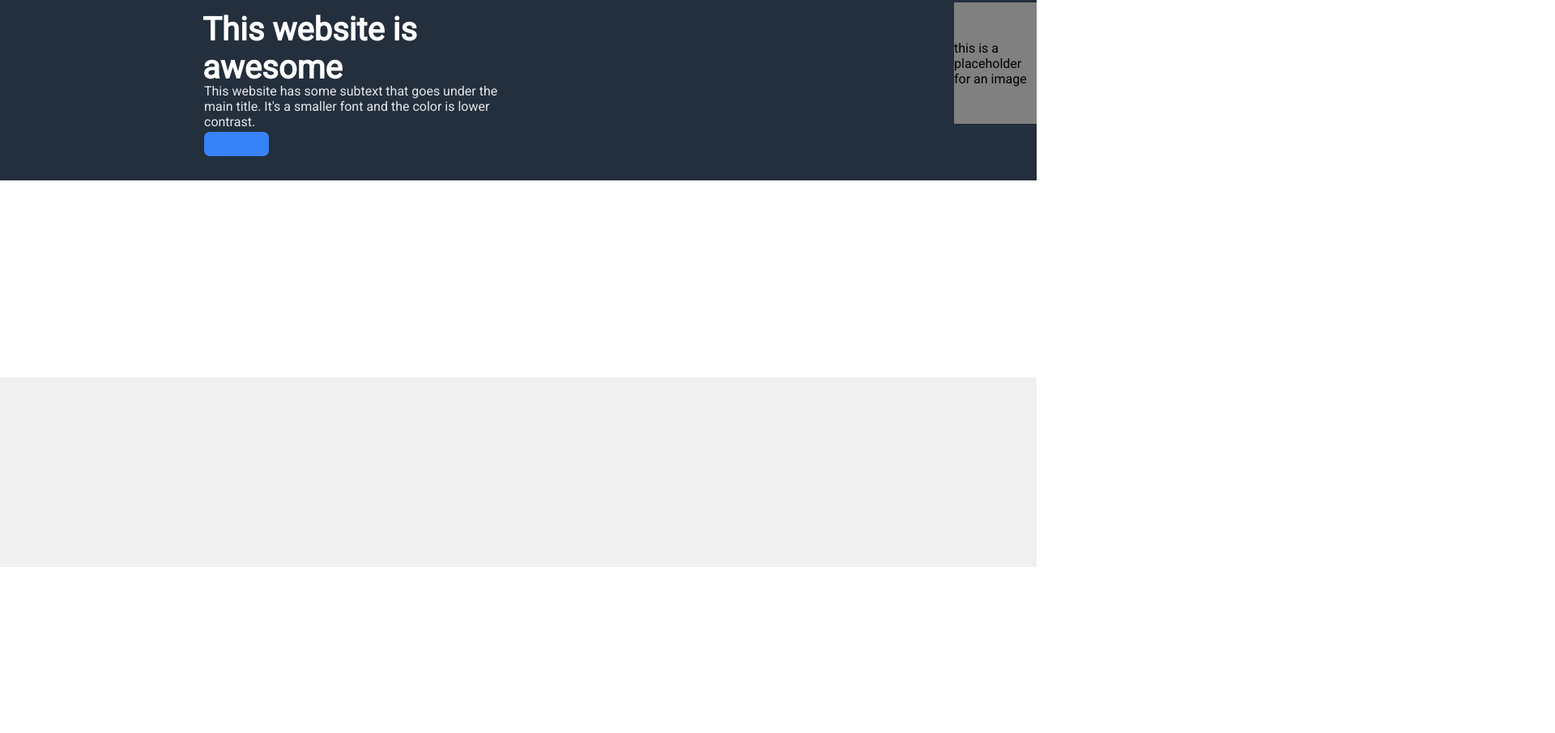
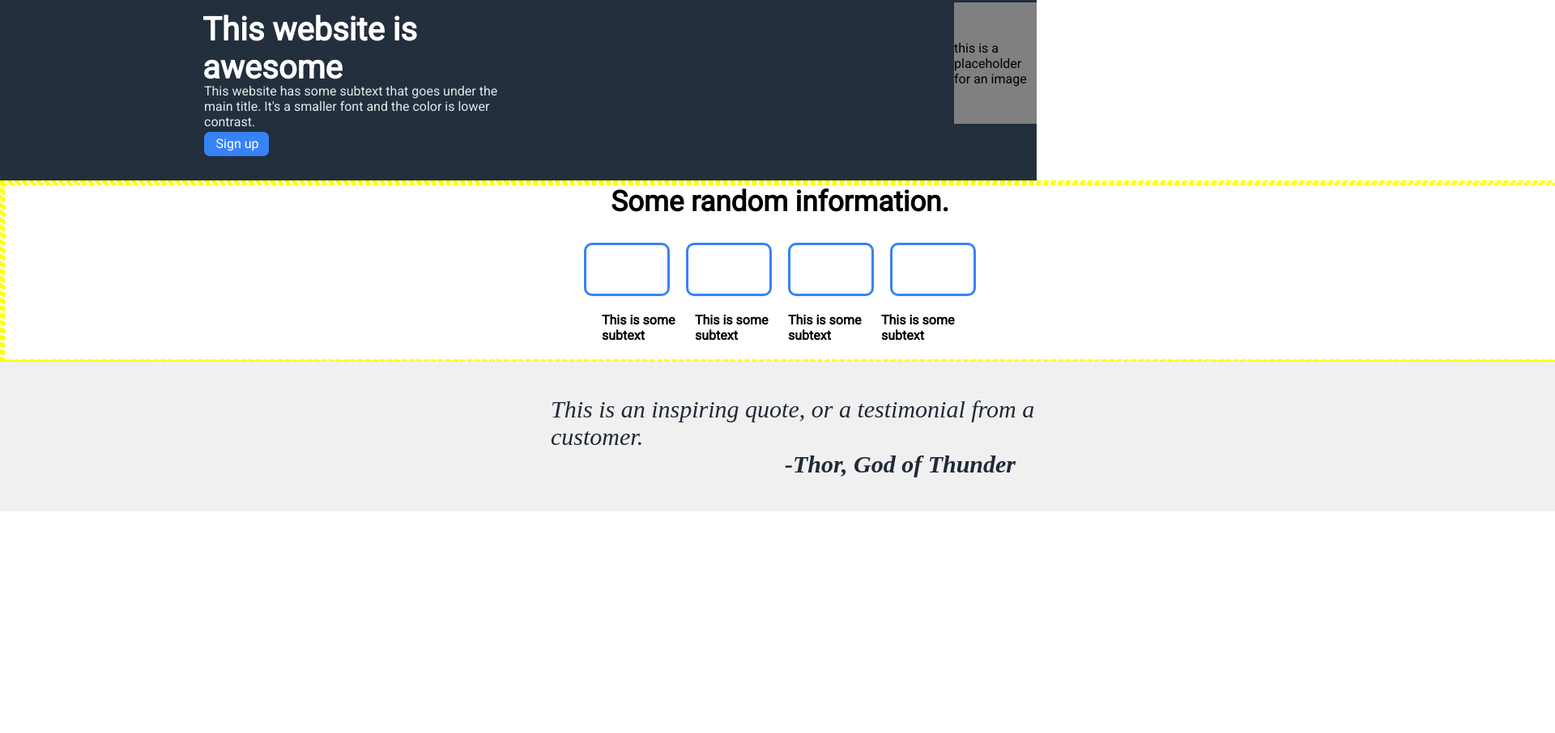
Before and after one commit to ryan2068/Odin-Landing-Page, a plain HTML site: page index.html in a window 1280 px wide. Shown: the part 97-1003 px from the top of the page at 81% size, 1920 px wide, since content can reach past the window. After the commit the page ends 849 px from the top, so only its background shows below. Drawn offline with Linux system fonts and the light colour scheme.

Commit message:
add up to 3rd laayer

```diff
--- a/index.html
+++ b/index.html
@@ -15,15 +15,34 @@
                         <strong class="this-website">This website is awesome</strong>
                         <div class="subtext">This website has some subtext that goes under the main title. It's a smaller font and the color is lower contrast.</div>
                         <div class="signup-background">
-                            <div class="signup-text"></div>
+                            <div class="signup-text">Sign up</div>
                         </div>
                     </div>
                     <div class="image-placeholder">
                         <div class="placeholder-text">this is a placeholder for an image</div>
                     </div>
                 </div>
-                <div class ="body-box-2"></div>
-                <div class ="body-box-3"></div>
+                <div class ="body-box-2">
+                    <div class ="box2-header">
+                        <div class="title">Some random information.</div>
+                        <div class="box2-container">
+                            <div class="box-border1"></div>
+                            <div class="box-border2"></div>
+                            <div class="box-border3"></div>
+                            <div class="box-border4"></div>
+                            <div class="subtex-1">This is some subtext</div>
+                            <div class="subtex-2">This is some subtext</div>
+                            <div class="subtex-3">This is some subtext</div>
+                            <div class="subtex-4">This is some subtext</div>
+                        </div>
+                    </div>
+                </div>
+                <div class ="body-box-3">
+                    <div class="quote">This is an inspiring quote, or a testimonial from a customer.
+                        <div class="citation">-Thor, God of Thunder</div>
+
+                    </div>
+                </div>
                 <div class ="body-box-4"></div>
             </div>
             <div class="header-logo">
--- a/stylesheet.css
+++ b/stylesheet.css
@@ -5,7 +5,6 @@ body {
 }
 
 * body {
-    border-color: bisque;
     flex-direction: column-reverse;
 }
 
@@ -66,24 +65,28 @@ body {
 
 .body-box-2 {
     display: flex;
-    width: 100%px;
-    height: 243px;
+    width: 1920px;
+    height: 218px;
     background-color: white;
+    border-style: dashed;
+    border-color: yellow;
 
 }
 
 .body-box-3 {
     display: flex;
-    width: 100%px;
-    height: 235px;
+    width: 1920px;
+    height: 185px;
     background-color: rgb(240, 240, 240);
+    justify-content: center;
+    align-items: center;
 
 }
 
 .body-box-4 {
     display: flex;
-    width: 100%;
-    height: 205px;
+    width: 1920px;
+    height: 120px;
     background-color: white;
 
 
@@ -143,7 +146,120 @@ body {
     flex-direction: row;
     margin-left: 252px;
     border-radius: 7px;
+}
+
+.signup-text {
+    display: flex;
+    align-items: center;
+    margin-left: 14.5px;
+    margin-bottom: 1px;
+    color: white;
+    font-weight: 500;
+}
 
 
+.box2-header {
+    font-weight: 700;
 
+    display: flex;
+    width: 1920px;
+    flex-direction: column;
+    border-style: dashed;
+    border-color: yellow;
+    height: 216px;
+    align-items: center;
 }
+
+.title {
+    font-size: 35px;
+}
+
+
+.box-border1 {
+    display: flex;
+    height: 60px;
+    width: 100px;
+    border-style: solid;
+    border-color: #3882f8;
+}
+
+.box-border2 {
+    display: flex;
+    height: 60px;
+    width: 100px;
+    border-style: solid;
+    border-color: #3882f8;
+}
+
+.box-border3 {
+    display: flex;
+    height: 60px;
+    width: 100px;
+    border-style: solid;
+    border-color: #3882f8;
+}
+
+.box-border4 {
+    display: flex;
+    height: 60px;
+    width: 100px;
+    border-style: solid;
+    border-color: #3882f8;
+}
+
+.box2-container {
+    height: 100px;
+    width: 500px;
+    display: flex;
+    align-items: center;
+    gap: 20px;
+    justify-content: center;
+    margin-top: 30px;
+    flex-wrap: wrap;
+}
+
+.box-border1 {
+    border-radius: 10px;
+}
+
+.box-border2 {
+    border-radius: 10px;
+}
+
+.box-border3 {
+    border-radius: 10px;
+}
+
+.box-border4 {
+    border-radius: 10px;
+}
+
+.subtex-1 {
+    width: 95px;
+}
+
+.subtex-2 {
+    width: 95px;
+}
+
+.subtex-3 {
+    width: 95px;
+}
+
+.subtex-4 {
+    width: 95px;
+}
+
+.quote {
+    font-size: 30px;
+    font-family: 'light italic';
+    color: #1F2937;
+    width: 700px;
+    margin-left: 140px;
+    font-style: italic;
+}
+
+.citation {
+    padding-left: 289px;
+    font-weight: 700;
+}
```
